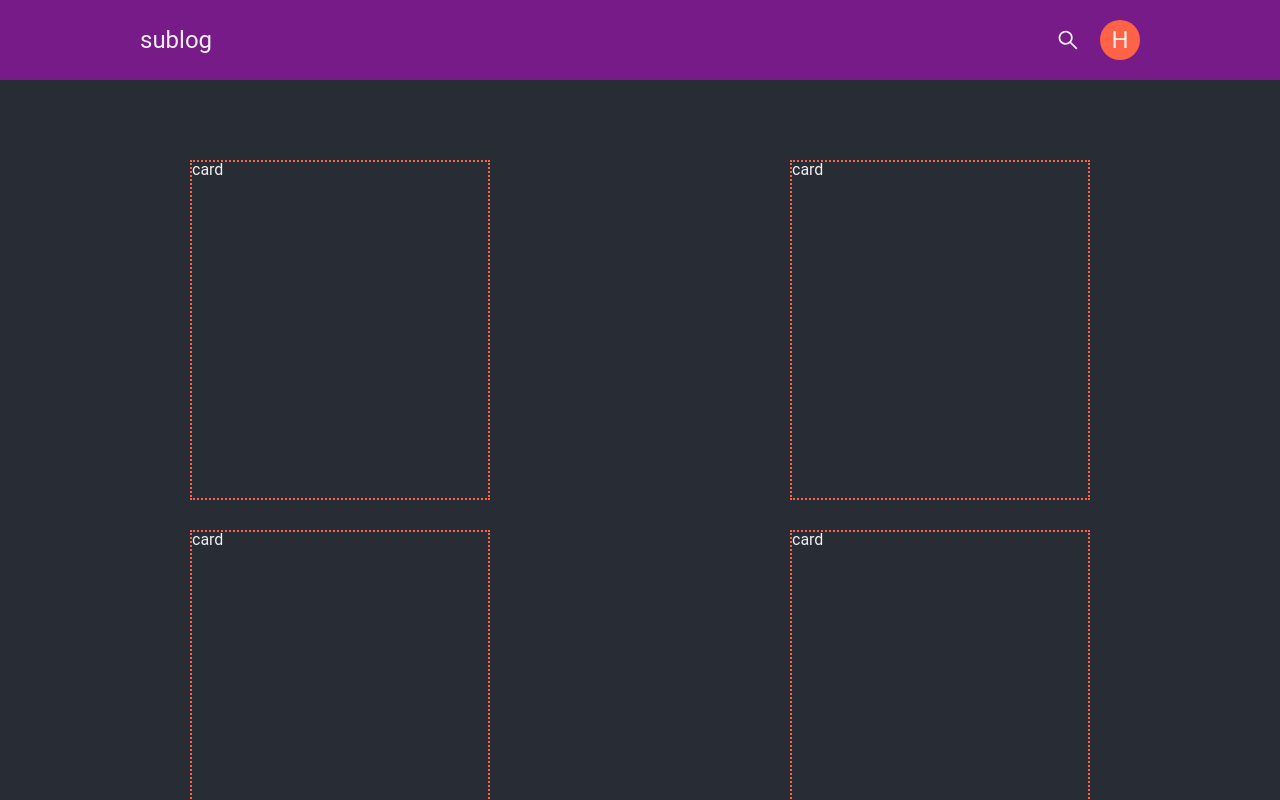
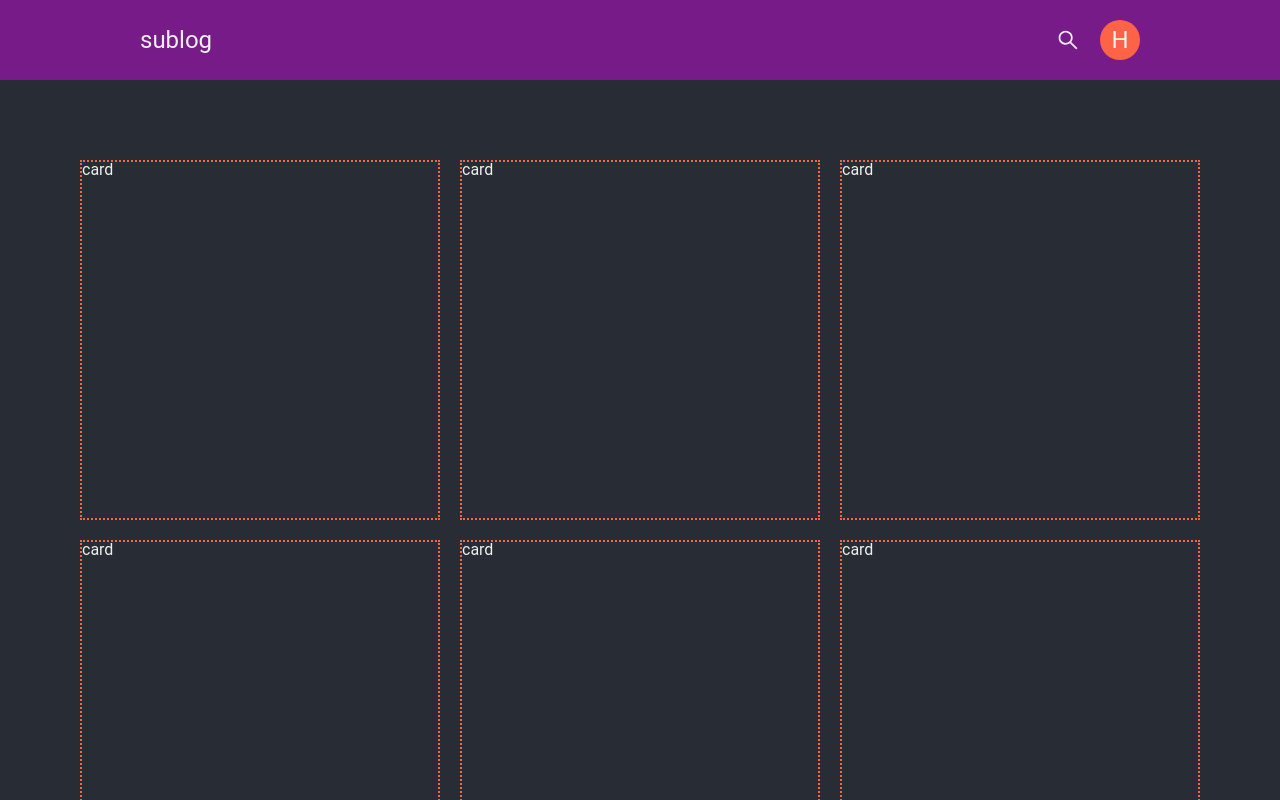
Before and after one commit to sbin0819/blog, a Next.js app in the folder nextapp/: page / in a window 1280 px wide. Shown: the top 800 px of the page. Built offline with nearby package versions, Linux system fonts and the light colour scheme.

Commit message:
feat(ui): card style

```diff
--- a/nextapp/src/components/Home/index.tsx
+++ b/nextapp/src/components/Home/index.tsx
@@ -4,30 +4,24 @@ import styled from 'styled-components';
 import { Card } from '@common';
 
 const Container = styled.div`
-  margin: 80px 150px;
+  margin: 80px 80px;
 `;
 
 const CardListContainer = styled.div`
-  padding: 0 40px;
   display: flex;
   flex-wrap: wrap;
-  justify-content: space-between;
-  gap: 30px;
+  justify-content: center;
+  align-items: center;
+  gap: 20px;
 `;
 
 function Home() {
   return (
     <Container>
       <CardListContainer>
-        <Card />
-        <Card />
-        <Card />
-        <Card />
-        <Card />
-        <Card />
-        <Card />
-        <Card />
-        <Card />
+        {[1, 2, 3, 4, 5, 6, 7, 8, 9, 10, 11, 12].map((_, i) => (
+          <Card key={i} />
+        ))}
       </CardListContainer>
     </Container>
   );
--- a/nextapp/src/components/common/Card/index.tsx
+++ b/nextapp/src/components/common/Card/index.tsx
@@ -4,8 +4,9 @@ import styled from 'styled-components';
 // Card 데이터
 // media query 로 사이즈 잡아주자
 const Container = styled.div`
-  width: 300px;
-  height: 340px;
+  flex: 2 0 20%;
+  min-width: 340px;
+  height: 360px;
   border: 2px dotted tomato;
 `;
 
--- a/nextapp/src/components/common/Header/index.tsx
+++ b/nextapp/src/components/common/Header/index.tsx
@@ -30,7 +30,11 @@ function Header() {
       </div>
       <div className="right-menu">
         <AiOutlineSearch />
-        <Icon />
+        <Link href="/userid">
+          <a>
+            <Icon />
+          </a>
+        </Link>
       </div>
     </Container>
   );
```
Also changed, not shown: 1 other file (tests, documents, lock files or other folders).
